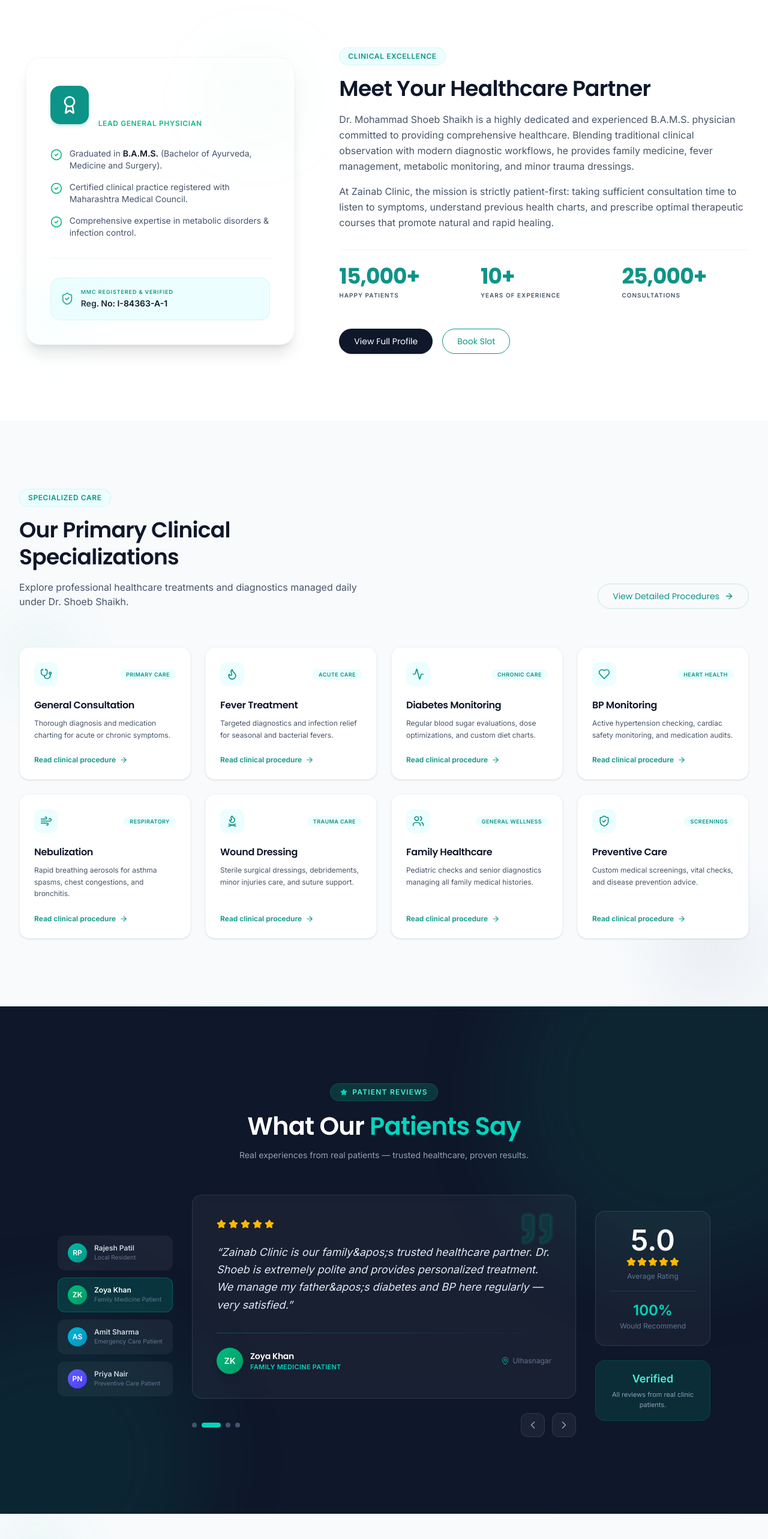
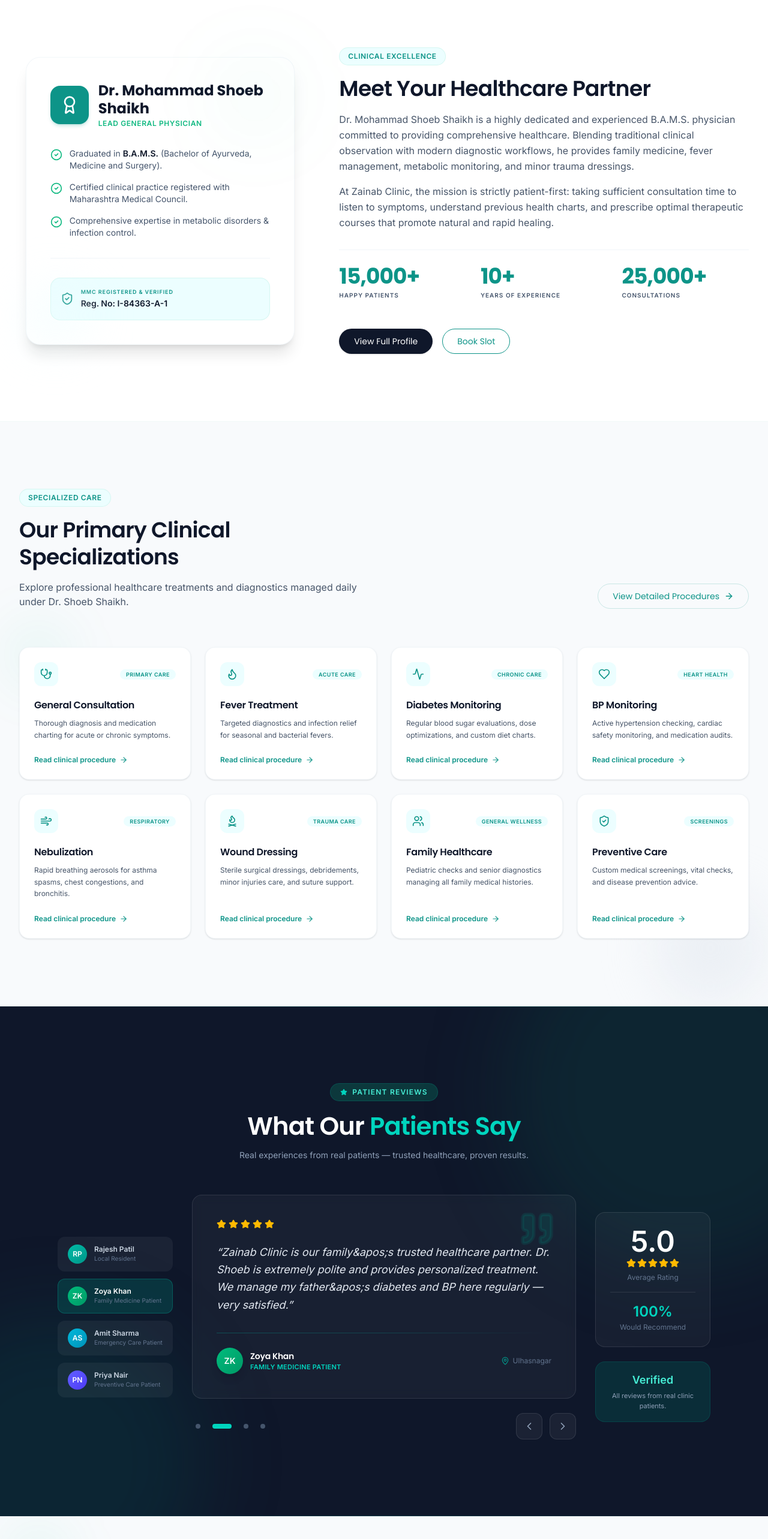
Before and after one commit to ansaritamanna23102006-debug/zainab-frontend, a Next.js app: page / in a window 1280 px wide. Shown: the part 2257-4823 px from the top of the page at 60% size. Built offline with nearby package versions, Linux system fonts and the light colour scheme; no server answers.

Commit message:
feat: implement DoctorSection and TestimonialsSlider components with GSAP animations

```diff
--- a/src/components/TestimonialsSlider.js
+++ b/src/components/TestimonialsSlider.js
@@ -242,7 +242,7 @@
                     {active.initials}
                   </div>
                   <div>
-                    <h4 className="font-bold text-white text-sm font-heading">{active.name}</h4>
+                    <h3 className="font-bold text-white text-sm font-heading">{active.name}</h3>
                     <p className="text-[11px] text-teal-400 font-semibold tracking-wide uppercase">{active.role}</p>
                   </div>
                 </div>
@@ -260,24 +260,28 @@
                   <button
                     key={i}
                     onClick={() => goTo(i)}
-                    className={`h-2 rounded-full transition-all duration-300 ${
-                      i === activeIdx ? 'w-8 bg-teal-400' : 'w-2 bg-slate-600 hover:bg-slate-500'
-                    }`}
+                    className="py-3 px-1.5 flex items-center focus:outline-none"
                     aria-label={`Go to testimonial ${i + 1}`}
-                  />
+                  >
+                    <span
+                      className={`h-2 rounded-full transition-all duration-300 block ${
+                        i === activeIdx ? 'w-8 bg-teal-400' : 'w-2 bg-slate-600 hover:bg-slate-500'
+                      }`}
+                    />
+                  </button>
                 ))}
               </div>
               <div className="flex gap-3">
                 <button
                   onClick={slidePrev}
-                  className="h-10 w-10 flex items-center justify-center rounded-xl border border-white/10 bg-white/5 text-slate-400 hover:bg-teal-700/30 hover:text-white hover:border-teal-600/40 active:scale-95 transition-all duration-200"
+                  className="h-11 w-11 flex items-center justify-center rounded-xl border border-white/10 bg-white/5 text-slate-400 hover:bg-teal-700/30 hover:text-white hover:border-teal-600/40 active:scale-95 transition-all duration-200"
                   aria-label="Previous review"
                 >
                   <ChevronLeft className="h-5 w-5" />
                 </button>
                 <button
                   onClick={slideNext}
-                  className="h-10 w-10 flex items-center justify-center rounded-xl border border-white/10 bg-white/5 text-slate-400 hover:bg-teal-700/30 hover:text-white hover:border-teal-600/40 active:scale-95 transition-all duration-200"
+                  className="h-11 w-11 flex items-center justify-center rounded-xl border border-white/10 bg-white/5 text-slate-400 hover:bg-teal-700/30 hover:text-white hover:border-teal-600/40 active:scale-95 transition-all duration-200"
                   aria-label="Next review"
                 >
                   <ChevronRight className="h-5 w-5" />
--- a/src/sections/DoctorSection.js
+++ b/src/sections/DoctorSection.js
@@ -84,7 +84,7 @@
                   <Award className="h-8 w-8" />
                 </div>
                 <div>
-                  <p className="text-xl sm:text-2xl font-bold font-heading text-white leading-tight">
+                  <p className="text-xl sm:text-2xl font-bold font-heading text-accent leading-tight">
                     Dr. Mohammad Shoeb Shaikh
                   </p>
                   <p className="text-primary-light font-bold text-xs uppercase tracking-wider mt-0.5">
```
